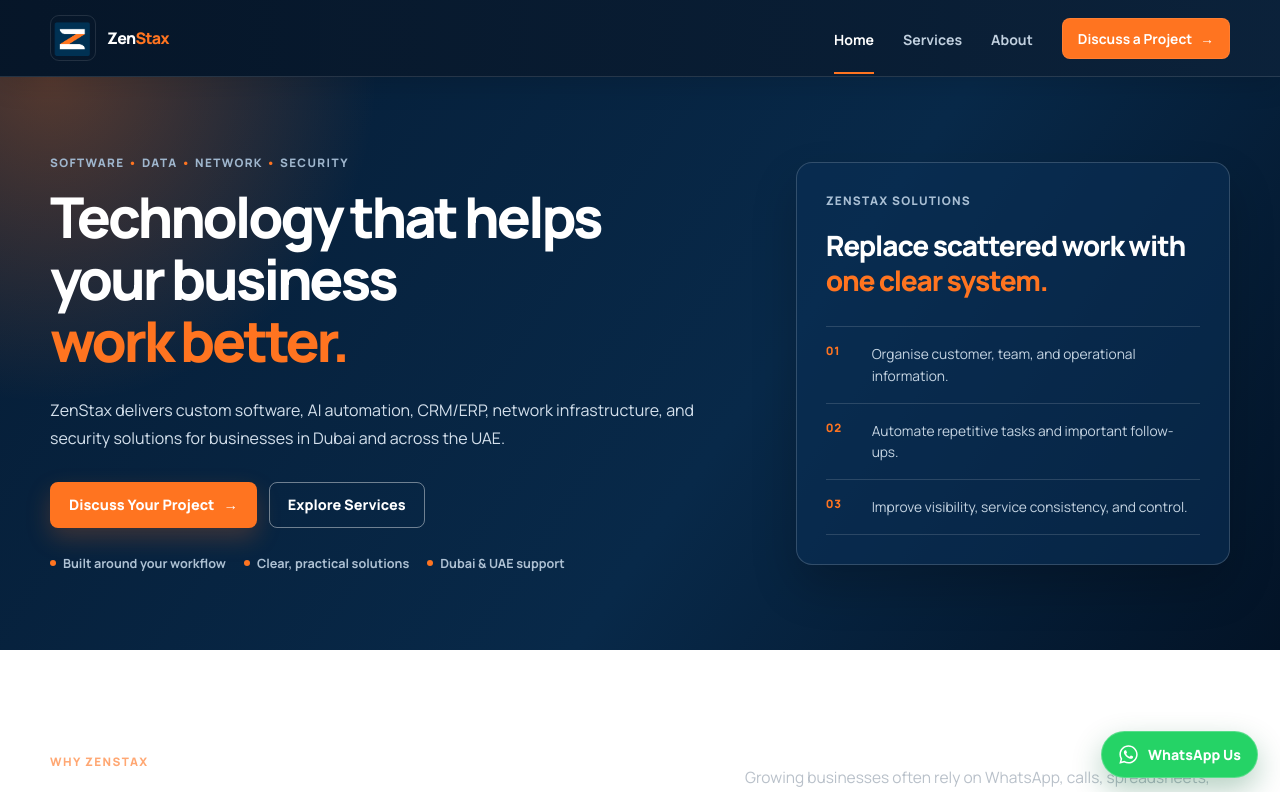
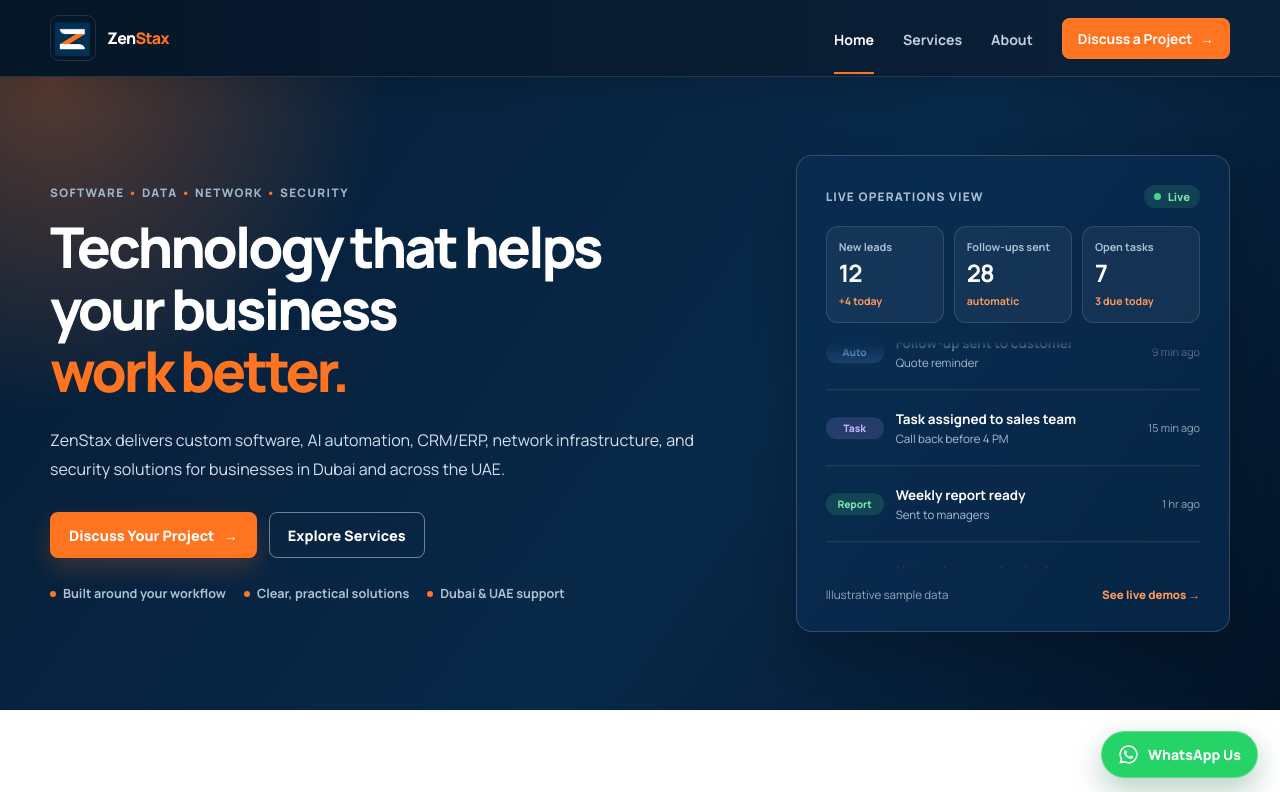
Before and after one commit to SyedShuaibAejaz/ZenStax---Next, a Next.js app: page / in a window 1280 px wide. Shown: the top 792 px of the page. Built offline with nearby package versions, Linux system fonts and the light colour scheme.

Commit message:
Replace hero side card with animated live operations card

```diff
--- a/app/page.jsx
+++ b/app/page.jsx
@@ -1,4 +1,5 @@
 import Link from 'next/link';
+import HeroLiveCard from '../components/HeroLiveCard';
 import styles from './home-motion.module.css';
 
 export const metadata = {
@@ -175,31 +176,7 @@
             </div>
           </div>
 
-          <div className={`hero-side-card ${styles.slideIn}`}>
-            <p className='side-card-label'>ZenStax solutions</p>
-
-            <h2>
-              Replace scattered work with
-              <span> one clear system.</span>
-            </h2>
-
-            <div className='side-card-list'>
-              <div className={styles.rise} style={{ '--d': 5 }}>
-                <span>01</span>
-                <p>Organise customer, team, and operational information.</p>
-              </div>
-
-              <div className={styles.rise} style={{ '--d': 6 }}>
-                <span>02</span>
-                <p>Automate repetitive tasks and important follow-ups.</p>
-              </div>
-
-              <div className={styles.rise} style={{ '--d': 7 }}>
-                <span>03</span>
-                <p>Improve visibility, service consistency, and control.</p>
-              </div>
-            </div>
-          </div>
+          <HeroLiveCard />
         </div>
       </section>
 
--- /dev/null
+++ b/components/HeroLiveCard.jsx
@@ -0,0 +1,73 @@
+import styles from './hero-live-card.module.css';
+
+const stats = [
+  { label: 'New leads', value: '12', note: '+4 today' },
+  { label: 'Follow-ups sent', value: '28', note: 'automatic' },
+  { label: 'Open tasks', value: '7', note: '3 due today' },
+];
+
+const feed = [
+  { tag: 'Lead', title: 'New enquiry received', meta: 'Website form', time: '2 min ago' },
+  { tag: 'Auto', title: 'Follow-up sent to customer', meta: 'Quote reminder', time: '9 min ago' },
+  { tag: 'Task', title: 'Task assigned to sales team', meta: 'Call back before 4 PM', time: '15 min ago' },
+  { tag: 'Report', title: 'Weekly report ready', meta: 'Sent to managers', time: '1 hr ago' },
+  { tag: 'Site', title: 'Network survey booked', meta: 'Office visit on Thursday', time: '2 hr ago' },
+];
+
+const tagClass = {
+  Lead: styles.tagLead,
+  Auto: styles.tagAuto,
+  Task: styles.tagTask,
+  Report: styles.tagReport,
+  Site: styles.tagSite,
+};
+
+export default function HeroLiveCard() {
+  const rows = [...feed, ...feed];
+
+  return (
+    <div className={`hero-side-card ${styles.card}`}>
+      <div className={styles.top}>
+        <p className={styles.label}>Live operations view</p>
+        <span className={styles.live}>
+          <i aria-hidden='true' />
+          Live
+        </span>
+      </div>
+
+      <div className={styles.stats}>
+        {stats.map((stat) => (
+          <div key={stat.label} className={styles.stat}>
+            <span>{stat.label}</span>
+            <strong>{stat.value}</strong>
+            <small>{stat.note}</small>
+          </div>
+        ))}
+      </div>
+
+      <div className={styles.feedWrap}>
+        <ul className={styles.feed} aria-label='Sample activity feed'>
+          {rows.map((item, index) => (
+            <li
+              key={`${item.title}-${index}`}
+              className={styles.item}
+              aria-hidden={index >= feed.length ? 'true' : undefined}
+            >
+              <span className={`${styles.tag} ${tagClass[item.tag]}`}>{item.tag}</span>
+              <span className={styles.text}>
+                <strong>{item.title}</strong>
+                <small>{item.meta}</small>
+              </span>
+              <time className={styles.time}>{item.time}</time>
+            </li>
+          ))}
+        </ul>
+      </div>
+
+      <div className={styles.foot}>
+        <span>Illustrative sample data</span>
+        <a href='#demos'>See live demos →</a>
+      </div>
+    </div>
+  );
+}
--- /dev/null
+++ b/components/hero-live-card.module.css
@@ -0,0 +1,46 @@
+.card{display:grid;gap:18px}
+.top{display:flex;align-items:center;justify-content:space-between;gap:12px}
+.label{margin:0;color:#a9bfd4;font-size:.74rem;font-weight:800;letter-spacing:.1em;text-transform:uppercase}
+.live{display:inline-flex;align-items:center;gap:7px;padding:4px 10px;border-radius:999px;background:rgba(76,211,139,.14);color:#7fe0ab;font-size:.7rem;font-weight:800}
+.live i{width:7px;height:7px;border-radius:50%;background:#4cd38b;animation:pulse 1.8s infinite}
+@keyframes pulse{0%{box-shadow:0 0 0 0 rgba(76,211,139,.55)}70%{box-shadow:0 0 0 8px rgba(76,211,139,0)}100%{box-shadow:0 0 0 0 rgba(76,211,139,0)}}
+
+.stats{display:grid;grid-template-columns:repeat(3,1fr);gap:10px}
+.stat{padding:12px;border:1px solid rgba(255,255,255,.12);border-radius:12px;background:rgba(255,255,255,.05)}
+.stat span{display:block;color:#a9bfd4;font-size:.68rem;font-weight:700}
+.stat strong{display:block;margin:6px 0 2px;color:#fff;font-size:1.5rem;letter-spacing:-.04em;line-height:1.1}
+.stat small{color:#ff9a5c;font-size:.66rem;font-weight:700}
+
+.feedWrap{position:relative;height:228px;overflow:hidden;border-top:1px solid rgba(255,255,255,.14);-webkit-mask-image:linear-gradient(transparent,#000 10%,#000 90%,transparent);mask-image:linear-gradient(transparent,#000 10%,#000 90%,transparent)}
+.feed{margin:0;padding:0;list-style:none;animation:scroll 24s linear infinite}
+.feedWrap:hover .feed{animation-play-state:paused}
+@keyframes scroll{to{transform:translateY(-50%)}}
+.item{display:grid;grid-template-columns:58px minmax(0,1fr) auto;gap:12px;align-items:center;height:76px;border-bottom:1px solid rgba(255,255,255,.12)}
+.tag{padding:4px 0;border-radius:999px;font-size:.64rem;font-weight:800;text-align:center}
+.tagLead{background:rgba(255,116,32,.18);color:#ff9a5c}
+.tagAuto{background:rgba(111,177,255,.17);color:#8cc0ff}
+.tagTask{background:rgba(183,156,255,.17);color:#c4b0ff}
+.tagReport{background:rgba(76,211,139,.16);color:#7fe0ab}
+.tagSite{background:rgba(255,205,92,.16);color:#ffd57a}
+.text{min-width:0}
+.text strong{display:block;overflow:hidden;color:#fff;font-size:.84rem;text-overflow:ellipsis;white-space:nowrap}
+.text small{display:block;margin-top:3px;overflow:hidden;color:#a9bfd4;font-size:.72rem;text-overflow:ellipsis;white-space:nowrap}
+.time{color:#8fa7bd;font-size:.68rem;white-space:nowrap}
+
+.foot{display:flex;align-items:center;justify-content:space-between;gap:12px;color:#8fa7bd;font-size:.72rem}
+.foot a{color:#ff9a5c;font-weight:800}
+.foot a:hover{text-decoration:underline}
+
+@keyframes cardIn{from{opacity:0;transform:translateX(28px)}}
+@media (prefers-reduced-motion:no-preference){
+  .card{animation:cardIn .9s cubic-bezier(.2,.7,.2,1) .25s backwards}
+}
+@media (max-width:420px){
+  .stat{padding:10px}
+  .stat strong{font-size:1.25rem}
+  .item{grid-template-columns:54px minmax(0,1fr)}
+  .time{display:none}
+}
+@media (prefers-reduced-motion:reduce){
+  .feed,.live i{animation:none}
+}
```
